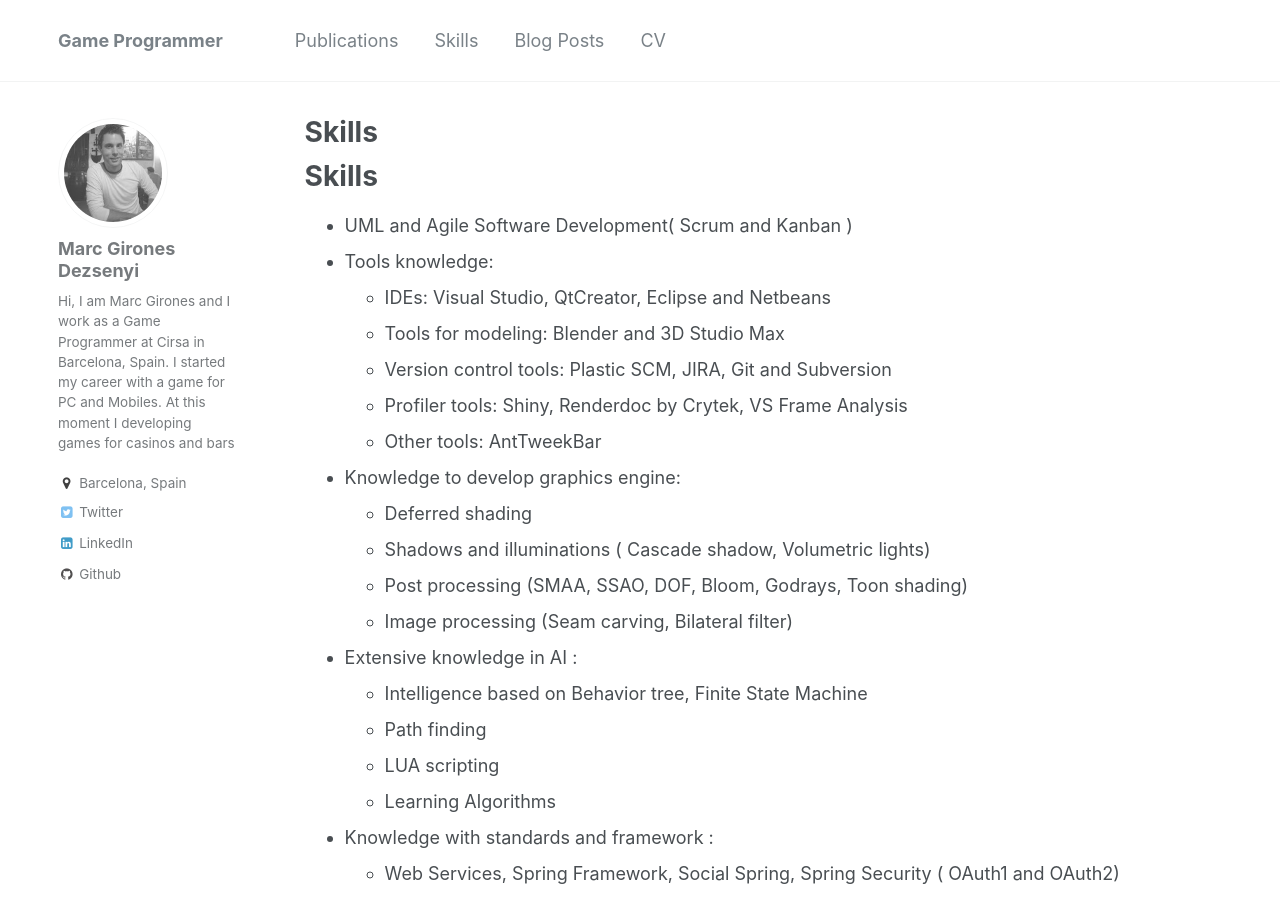
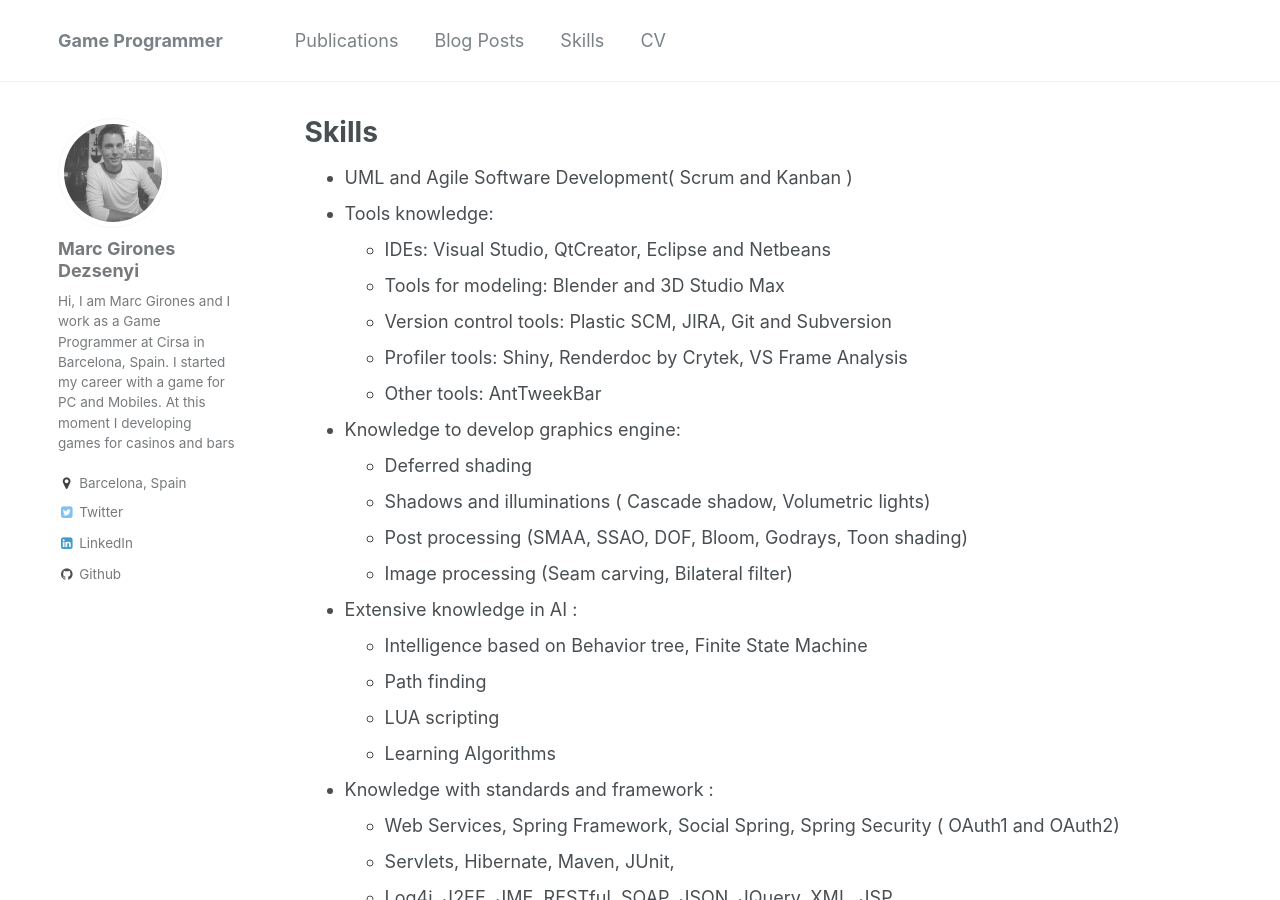
Before and after one commit to giron3s/giron3s.github.io, a Jekyll site: the page built from _skills/skills.md, in a window 1280 px wide and 900 px high. Built offline with Jekyll 4.4.1, drawn with Linux system fonts in a browser that asks for light colours.

```diff
--- a/_data/navigation.yml
+++ b/_data/navigation.yml
@@ -6,11 +6,12 @@ main:
   #- title: "Talks"
   #  url: /talks/
 
+  - title: "Blog Posts"
+    url: /year-archive/
+
   - title: "Skills"
     url: /skills/
 
-  - title: "Blog Posts"
-    url: /year-archive/
 
   - title: "CV"
     url: /cv/
--- a/_skills/skills.md
+++ b/_skills/skills.md
@@ -7,8 +7,6 @@ redirect_from:
   - /resume
 ---
 
-Skills
-======
 * UML and Agile Software Development( Scrum and Kanban )
 * Tools knowledge:
   *	IDEs: Visual Studio, QtCreator, Eclipse and Netbeans
```
